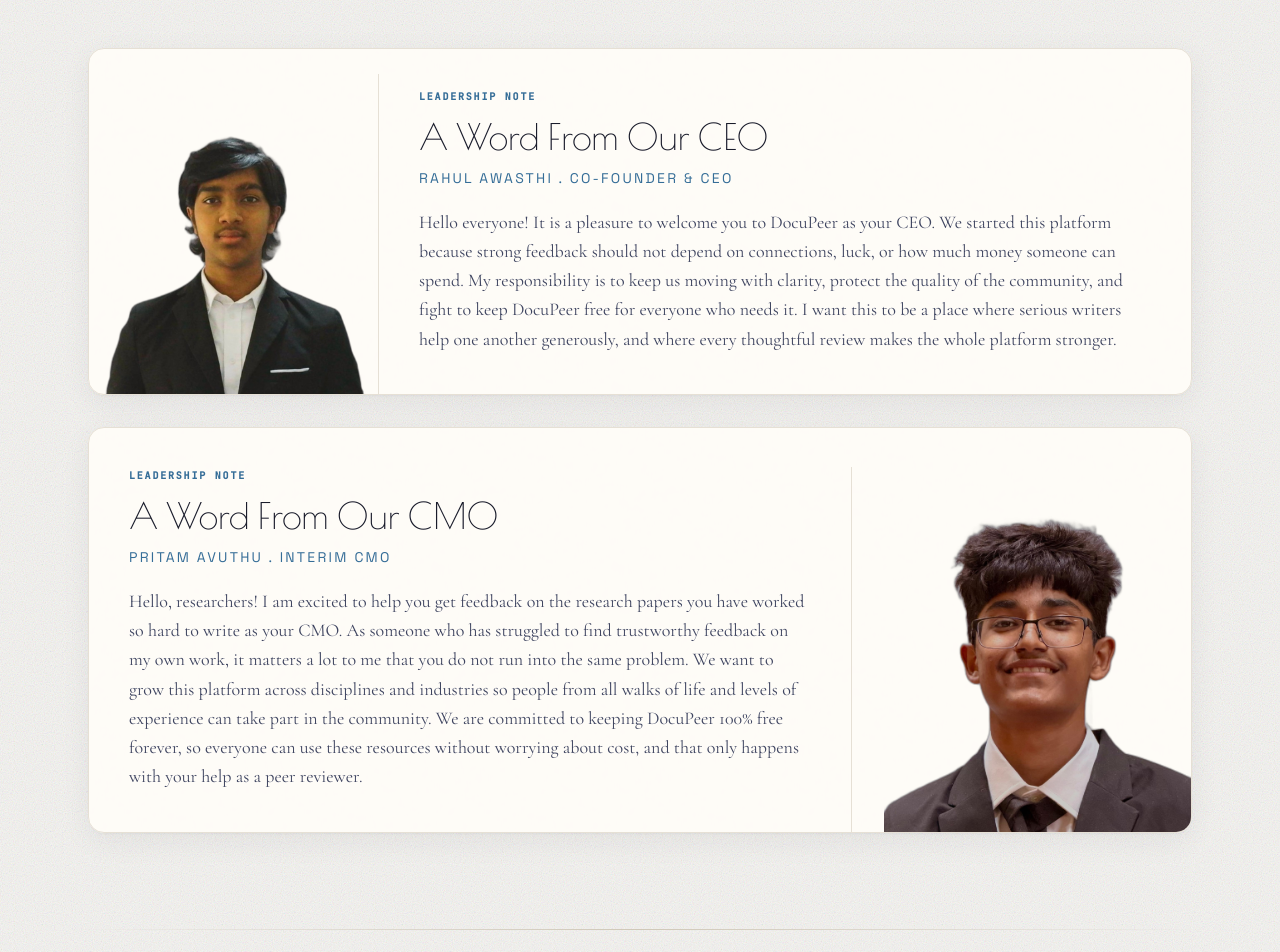
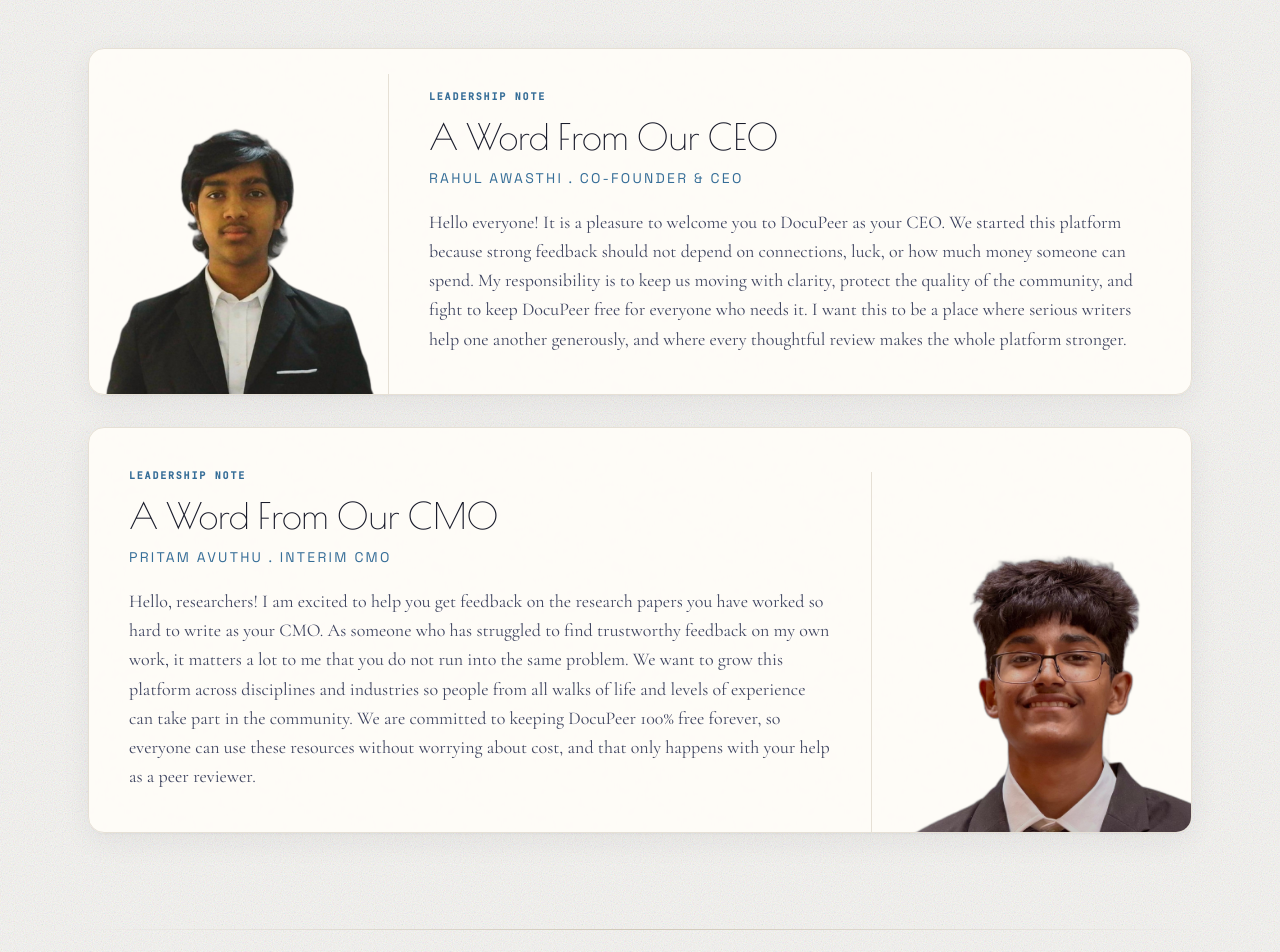
Before and after one commit to codehost-commit/docupeer-website, a Next.js app: page / in a window 1280 px wide. Shown: the part 3660-4612 px from the top of the page. Built offline with nearby package versions, Linux system fonts and the light colour scheme; no server answers.

Commit message:
Adjust homepage leadership portrait framing

```diff
--- a/src/app/page.tsx
+++ b/src/app/page.tsx
@@ -117,14 +117,14 @@
   return (
     <div className="card overflow-hidden lg:grid lg:items-end">
       {imageSide === "left" ? (
-        <div className="lg:grid lg:grid-cols-[290px_minmax(0,1fr)] lg:items-end">
+        <div className="lg:grid lg:grid-cols-[300px_minmax(0,1fr)] lg:items-end">
           <div className="border-b border-deep-border lg:border-b-0 lg:border-r">
             {imageBlock}
           </div>
           {textBlock}
         </div>
       ) : (
-        <div className="lg:grid lg:grid-cols-[minmax(0,1fr)_340px] lg:items-end">
+        <div className="lg:grid lg:grid-cols-[minmax(0,1fr)_320px] lg:items-end">
           {textBlock}
           <div className="border-t border-deep-border lg:border-l lg:border-t-0">
             {imageBlock}
@@ -375,7 +375,7 @@
             imageAlt="Rahul Awasthi"
             imageSide="left"
             imagePaneClassName="justify-center px-2 sm:px-4 lg:px-3"
-            imageClassName="max-h-[335px] sm:max-h-[390px] lg:max-h-[440px]"
+            imageClassName="max-h-[350px] sm:max-h-[405px] lg:max-h-[465px] translate-y-[2px]"
             body="Hello everyone! It is a pleasure to welcome you to DocuPeer as your CEO. We started this platform because strong feedback should not depend on connections, luck, or how much money someone can spend. My responsibility is to keep us moving with clarity, protect the quality of the community, and fight to keep DocuPeer free for everyone who needs it. I want this to be a place where serious writers help one another generously, and where every thoughtful review makes the whole platform stronger."
           />
 
@@ -386,8 +386,8 @@
             imageSrc="/team/pritam-cutout.png"
             imageAlt="Pritam Avuthu"
             imageSide="right"
-            imagePaneClassName="justify-end px-0 pl-4 sm:pl-6 lg:pl-8"
-            imageClassName="max-h-[300px] sm:max-h-[350px] lg:max-h-[385px] translate-y-[2px]"
+            imagePaneClassName="justify-end px-0 pl-2 sm:pl-4 lg:pl-4"
+            imageClassName="max-h-[320px] sm:max-h-[370px] lg:max-h-[400px] translate-x-[16px] translate-y-[34px]"
             body="Hello, researchers! I am excited to help you get feedback on the research papers you have worked so hard to write as your CMO. As someone who has struggled to find trustworthy feedback on my own work, it matters a lot to me that you do not run into the same problem. We want to grow this platform across disciplines and industries so people from all walks of life and levels of experience can take part in the community. We are committed to keeping DocuPeer 100% free forever, so everyone can use these resources without worrying about cost, and that only happens with your help as a peer reviewer."
           />
         </div>
```
